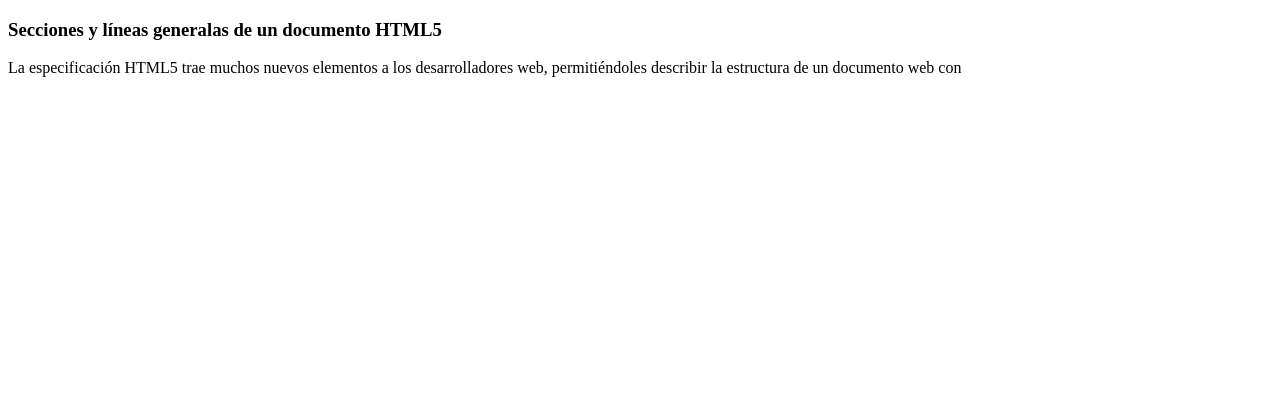
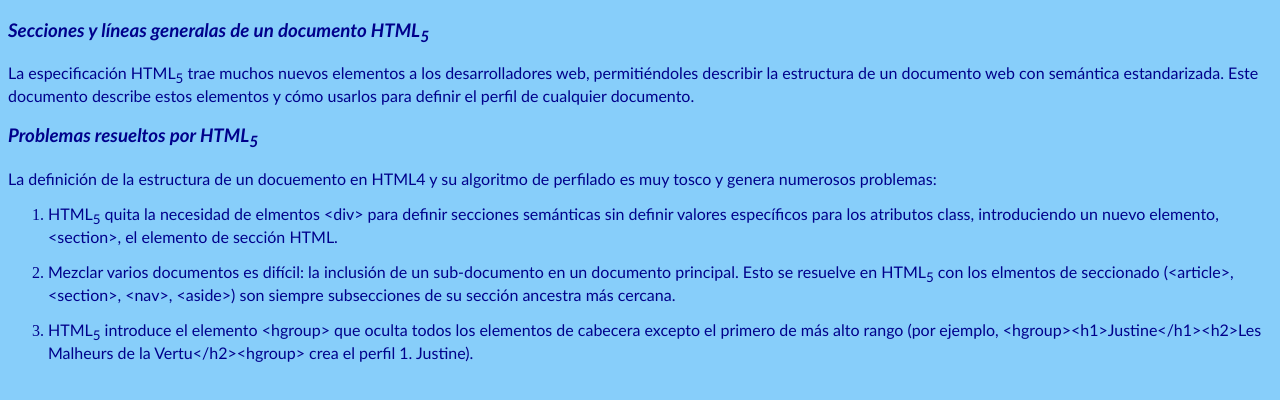
Before and after one commit to rgolfe81/rgs-geekshubs-fsd-val-html-css-17012023, a plain HTML site: page Ejercicio1/index.html in a window 1280 px wide. Drawn offline with Linux system fonts and the light colour scheme.

Commit message:
Ejercicio1 terminado

```diff
--- /dev/null
+++ b/Ejercicio1/css/styles.css
@@ -0,0 +1,11 @@
+body{
+    background-color: lightskyblue;
+    color: darkblue;
+}
+h3{
+    font-style: italic;
+    font-family: 'Trebuchet MS', 'Lucida Sans Unicode', 'Lucida Grande', 'Lucida Sans', Arial, sans-serif;
+}
+p{
+    font-family: 'Gill Sans', 'Gill Sans MT', Calibri, 'Trebuchet MS', sans-serif;
+}
--- a/Ejercicio1/index.html
+++ b/Ejercicio1/index.html
@@ -5,9 +5,17 @@
     <meta http-equiv="X-UA-Compatible" content="IE=edge">
     <meta name="viewport" content="width=device-width, initial-scale=1.0">
     <title>Secciones y líneas generales de un documento HTML5</title>
+    <link rel="stylesheet" href="css/styles.css">
 </head>
 <body>
-    <h3>Secciones y líneas generalas de un documento HTML5</h3>
-    <p>La especificación HTML5 trae muchos nuevos elementos a los desarrolladores web, permitiéndoles describir la estructura de un documento web con </p>
+    <h3>Secciones y líneas generalas de un documento HTML<sub>5</sub></h3>
+    <p>La especificación HTML<sub>5</sub> trae muchos nuevos elementos a los desarrolladores web, permitiéndoles describir la estructura de un documento web con semántica estandarizada. Este documento describe estos elementos y cómo usarlos para definir el perfil de cualquier documento.</p>
+    <h3>Problemas resueltos por HTML<sub>5</sub></h3>
+    <p>La definición de la estructura de un docuemento en HTML4 y su algoritmo de perfilado es muy tosco y genera numerosos problemas:</p>
+    <ol>
+        <li><p>HTML<sub>5</sub> quita la necesidad de elmentos &ltdiv&gt para definir secciones semánticas sin definir valores específicos para los atributos class, introduciendo un nuevo elemento, &ltsection&gt, el elemento de sección HTML.</p></li>
+        <li><p>Mezclar varios documentos es difícil: la inclusión de un sub-documento en un documento principal. Esto se resuelve en HTML<sub>5</sub> con los elmentos de seccionado (&ltarticle&gt, &ltsection&gt, &ltnav&gt, &ltaside&gt) son siempre subsecciones de su sección ancestra más cercana.</p></li>
+        <li><p>HTML<sub>5</sub> introduce el elemento &lthgroup&gt que oculta todos los elementos de cabecera excepto el primero de más alto rango (por ejemplo, &lthgroup&gt&lth1&gtJustine&lt/h1&gt&lth2&gtLes Malheurs de la Vertu&lt/h2&gt&lthgroup&gt crea el perfil 1. Justine).</p></li>
+    </ol>
 </body>
 </html>
```
